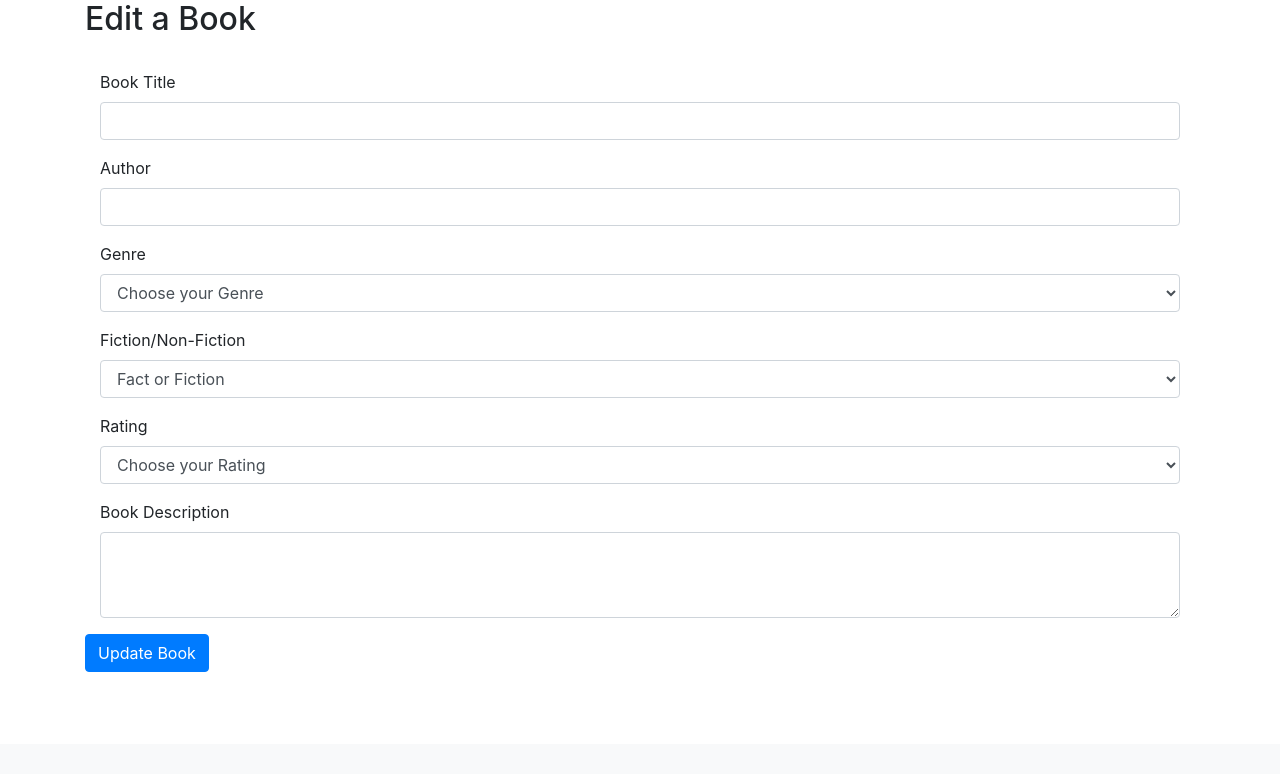
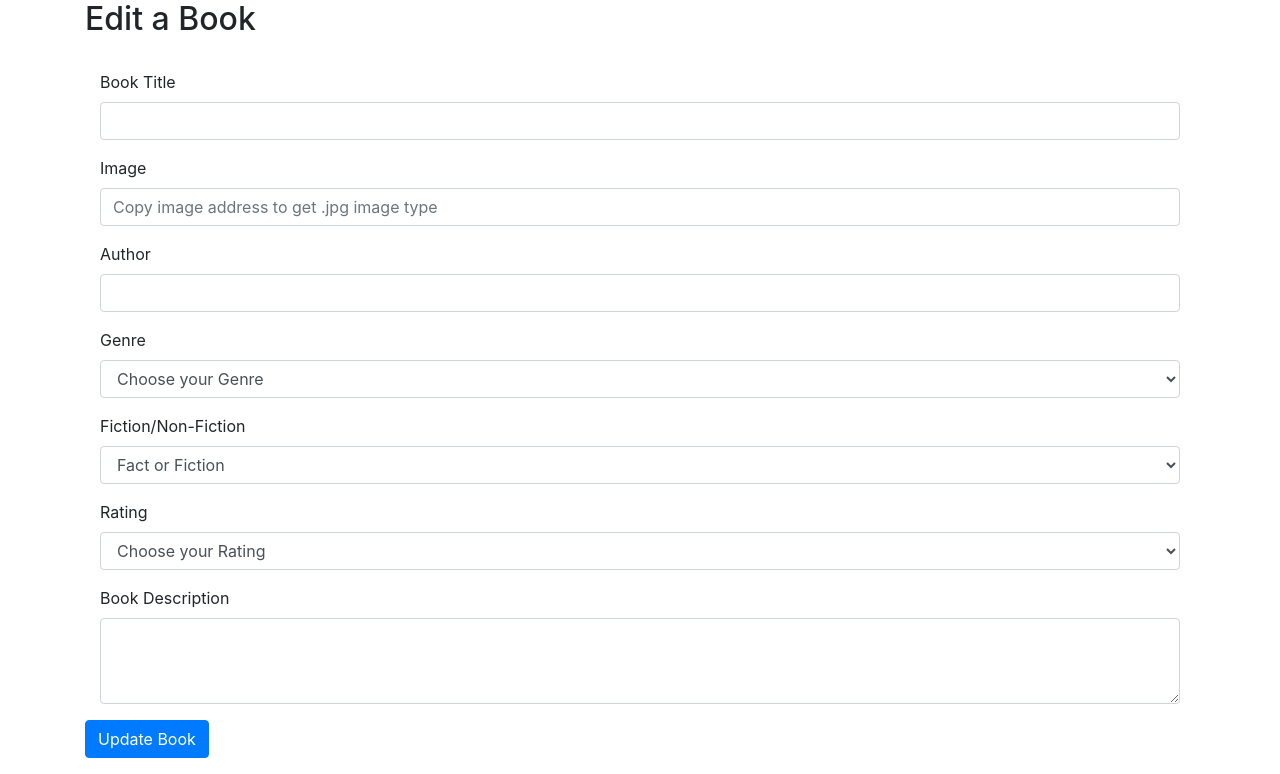
Before and after one commit to Code-Institute-Submissions/flask_book_review, a Flask app: template templates/edit_book.html in a window 1280 px wide. Shown: the part 56-830 px from the top of the page. Before the commit the page ends 728 px from the top, so only its background shows below. Run offline with Flask 2, Linux system fonts and the light colour scheme; the template is opened without the code that fills it, so the values that code supplies are empty; some libraries are stand-ins or nearby versions.

Commit message:
User can edit image of the book

```diff
--- a/templates/edit_book.html
+++ b/templates/edit_book.html
@@ -17,6 +17,13 @@
             <div class="form-group col-sm-12">
                 <label for="book_name">Book Title</label>
                 <input type="text" class="form-control" id="book_name" name="book_name" value="{{book.book_name|title}}">
+            </div>
+        </div>
+
+        <div class="row">
+            <div class="form-group col-sm-12">
+                <label for="book_url">Image</label>
+                <input type="text" class="form-control" id="book_url" name="book_url" value="{{book.book_url}}" placeholder="Copy image address to get .jpg image type" required="False">
             </div>
         </div>
 
```
